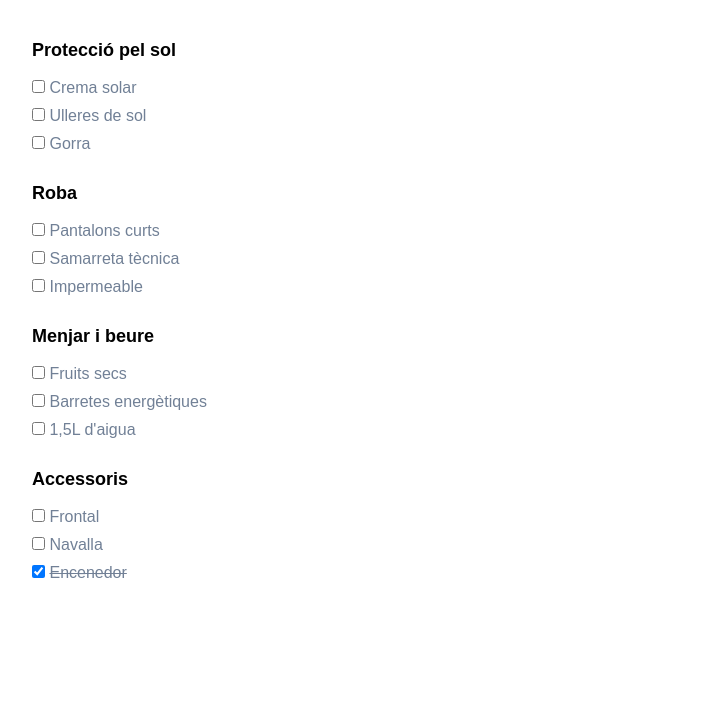
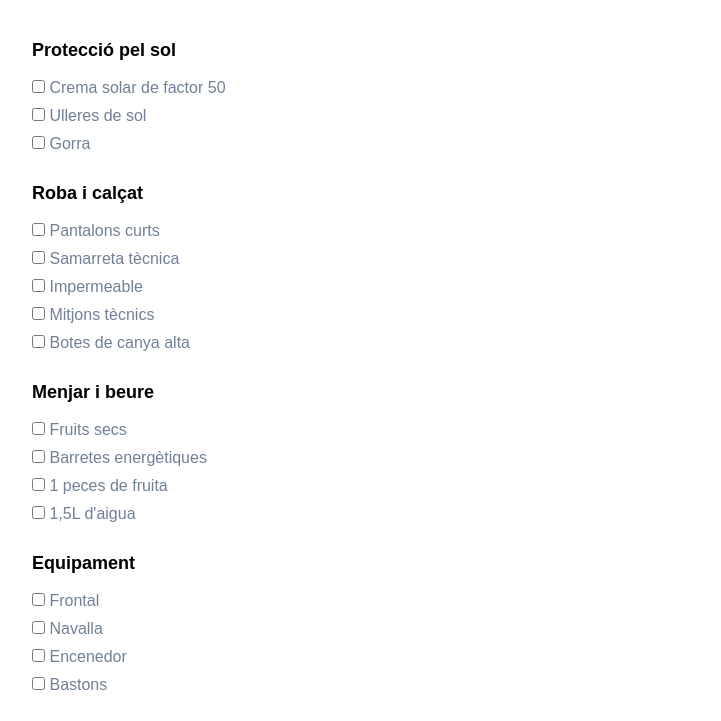
Before and after one commit to sauloperez/bakkpack, a website built with webpack: page src/index.html in a window 1280 px wide. Shown: the part 205-926 px from the top of the page, without its empty margins (128-849 px from the left). Before the commit the page ends 814 px from the top, so only its background shows below. Built offline with nearby package versions, Linux system fonts and the light colour scheme.

Commit message:
Add all missing items

```diff
--- a/src/index.html
+++ b/src/index.html
@@ -14,7 +14,7 @@
       <h2 class="font-bold text-lg mb-3">Protecció pel sol</h2>
       <div class="mt-1">
         <input type="checkbox"/>
-        <label class="text-gray-600">Crema solar</label>
+        <label class="text-gray-600">Crema solar de factor 50</label>
       </div>
       <div class="mt-1">
         <input type="checkbox"/>
@@ -26,7 +26,7 @@
       </div>
     </div>
     <div class="mb-6 mx-8">
-      <h2 class="font-bold text-lg mb-3">Roba</h2>
+      <h2 class="font-bold text-lg mb-3">Roba i calçat</h2>
       <div class="mt-1">
         <input type="checkbox"/>
         <label class="text-gray-600">Pantalons curts</label>
@@ -38,6 +38,14 @@
       <div class="mt-1">
         <input type="checkbox"/>
         <label class="text-gray-600">Impermeable</label>
+      </div>
+      <div class="mt-1">
+        <input type="checkbox"/>
+        <label class="text-gray-600">Mitjons tècnics</label>
+      </div>
+      <div class="mt-1">
+        <input type="checkbox"/>
+        <label class="text-gray-600">Botes de canya alta</label>
       </div>
     </div>
     <div class="mb-6 mx-8">
@@ -52,11 +60,15 @@
       </div>
       <div class="mt-1">
         <input type="checkbox"/>
+        <label class="text-gray-600">1 peces de fruita</label>
+      </div>
+      <div class="mt-1">
+        <input type="checkbox"/>
         <label class="text-gray-600">1,5L d'aigua</label>
       </div>
     </div>
     <div class="mb-6 mx-8">
-      <h2 class="font-bold text-lg mb-3">Accessoris</h2>
+      <h2 class="font-bold text-lg mb-3">Equipament</h2>
       <div class="mt-1">
         <input type="checkbox"/>
         <label class="text-gray-600">Frontal</label>
@@ -66,8 +78,12 @@
         <label class="text-gray-600">Navalla</label>
       </div>
       <div class="mt-1">
-        <input type="checkbox" checked/>
-        <label class="text-gray-600 line-through">Encenedor</label>
+        <input type="checkbox"/>
+        <label class="text-gray-600">Encenedor</label>
+      </div>
+      <div class="mt-1">
+        <input type="checkbox"/>
+        <label class="text-gray-600">Bastons</label>
       </div>
     </div>
   </body>
```
